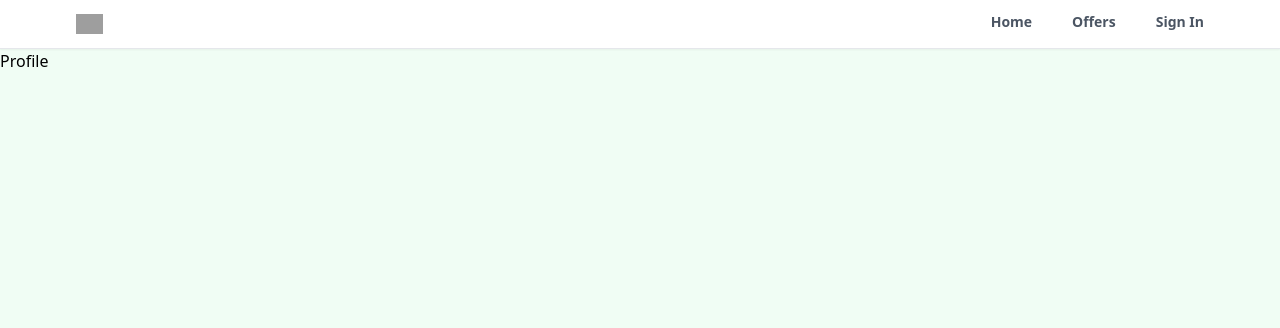
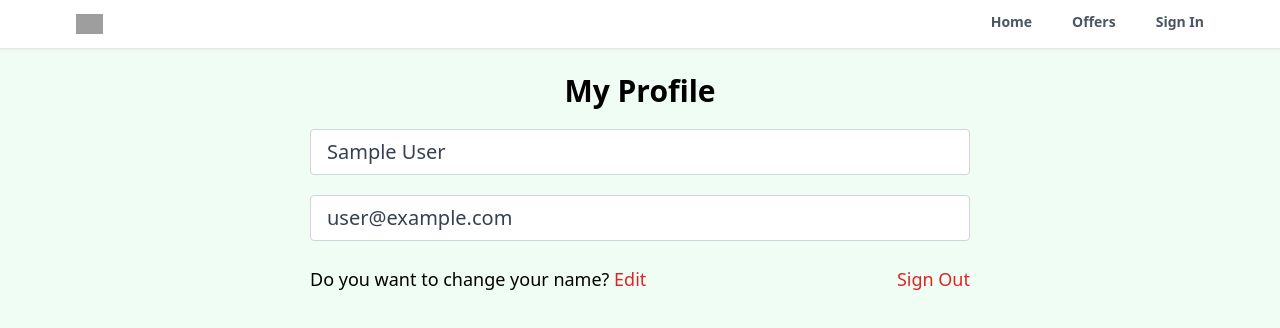
Before and after one commit to RahulGIT24/Realtor-Clone-React, a React (Create React App) app: page /profile in a window 1280 px wide. Shown: the top 328 px of the page. Built offline with nearby package versions, Linux system fonts and the light colour scheme; no server answers; sample sign-in values are in the browser's storage; grey boxes are pictures that could not be loaded.

Commit message:
Created a private route and custom hook for profile page

```diff
--- a/src/App.js
+++ b/src/App.js
@@ -9,6 +9,7 @@ import Offers from './Pages/Offers';
 import Header from './Components/Header';
 import { ToastContainer } from 'react-toastify';
 import 'react-toastify/dist/ReactToastify.css';
+import PrivateRoute from './Components/PrivateRoute';
 
 function App() {
   return (
@@ -17,7 +18,9 @@ function App() {
         <Header />
         <Routes>
           <Route exact path='/' element={<Home />} />
-          <Route exact path='/profile' element={<Profile />} />
+          <Route exact path='/profile' element={<PrivateRoute />}>
+            <Route exact path='/profile' element={<Profile />} />
+          </Route>
           <Route exact path='/sign-in' element={<Signin />} />
           <Route exact path='/sign-up' element={<Signup />} />
           <Route exact path='/forgot-password' element={<ForgotPassword />} />
--- /dev/null
+++ b/src/Components/PrivateRoute.jsx
@@ -0,0 +1,15 @@
+import React from "react";
+import { Outlet, Navigate } from "react-router-dom";
+import {useAuthStatus} from "../hooks/useAuthStatus";
+
+function PrivateRoute() {
+  const { loggedin, checkingStatus } = useAuthStatus();
+    if(checkingStatus){
+        return (
+            <h3>Loading...</h3>
+        )
+    }
+  return loggedin ? <Outlet></Outlet> : <Navigate to="/sign-in/" />;
+}
+
+export default PrivateRoute;
--- a/src/Pages/Profile.jsx
+++ b/src/Pages/Profile.jsx
@@ -1,11 +1,52 @@
-import React from 'react'
+import React, { useState } from "react";
+import { getAuth } from "firebase/auth";
+import { useNavigate } from "react-router-dom";
 
 function Profile() {
-    return (
-        <div>
-            Profile
+  const navigate = useNavigate();
+  const auth = getAuth();
+  const [formData, setFormData] = useState({
+    name: auth.currentUser.displayName,
+    email: auth.currentUser.email,
+  });
+
+  const { name, email } = formData;
+  const logout = () => {
+    auth.signOut();
+    navigate("/");
+  };
+  return (
+    <>
+      <section>
+        <h1 className="text-center text-3xl mt-6 font-semibold">My Profile</h1>
+        <div className="flex justify-center items-center mt-5 flex-col">
+          <form>
+            <input
+              type="text"
+              value={name}
+              disabled
+              className="w-full px-4 py-2 text-xl bg-white text-gray-700 border-gray-300 rounded transition ease-in-out"
+            />
+            <input
+              type="email"
+              name="email"
+              id="email"
+              value={email}
+              disabled
+              className="w-full mt-5 px-4 py-2 text-xl bg-white text-gray-700 border-gray-300 rounded transition ease-in-out"
+            />
+            <div className="flex justify-between whitespace-nowrap text-sm sm:text-lg mt-6">
+              <p>
+                Do you want to change your name?
+                <span className="text-red-600 cursor-pointer"> Edit</span>
+              </p>
+              <p className="text-red-600 cursor-pointer" onClick={logout}>Sign Out</p>
+            </div>
+          </form>
         </div>
-    )
+      </section>
+    </>
+  );
 }
 
-export default Profile
+export default Profile;
--- /dev/null
+++ b/src/hooks/useAuthStatus.jsx
@@ -0,0 +1,18 @@
+import { getAuth, onAuthStateChanged } from "firebase/auth";
+import React, { useEffect, useState } from "react";
+
+export function useAuthStatus() {
+  const [loggedin, setLoggedin] = useState(false);
+  const [checkingStatus, setCheckingStatus] = useState(true);
+
+  useEffect(() => {
+    const auth = getAuth();
+    onAuthStateChanged(auth, (user) => {
+      if (user) {
+        setLoggedin(true);
+      }
+      setCheckingStatus(false);
+    });
+  }, []);
+  return { loggedin, checkingStatus };
+}
```
